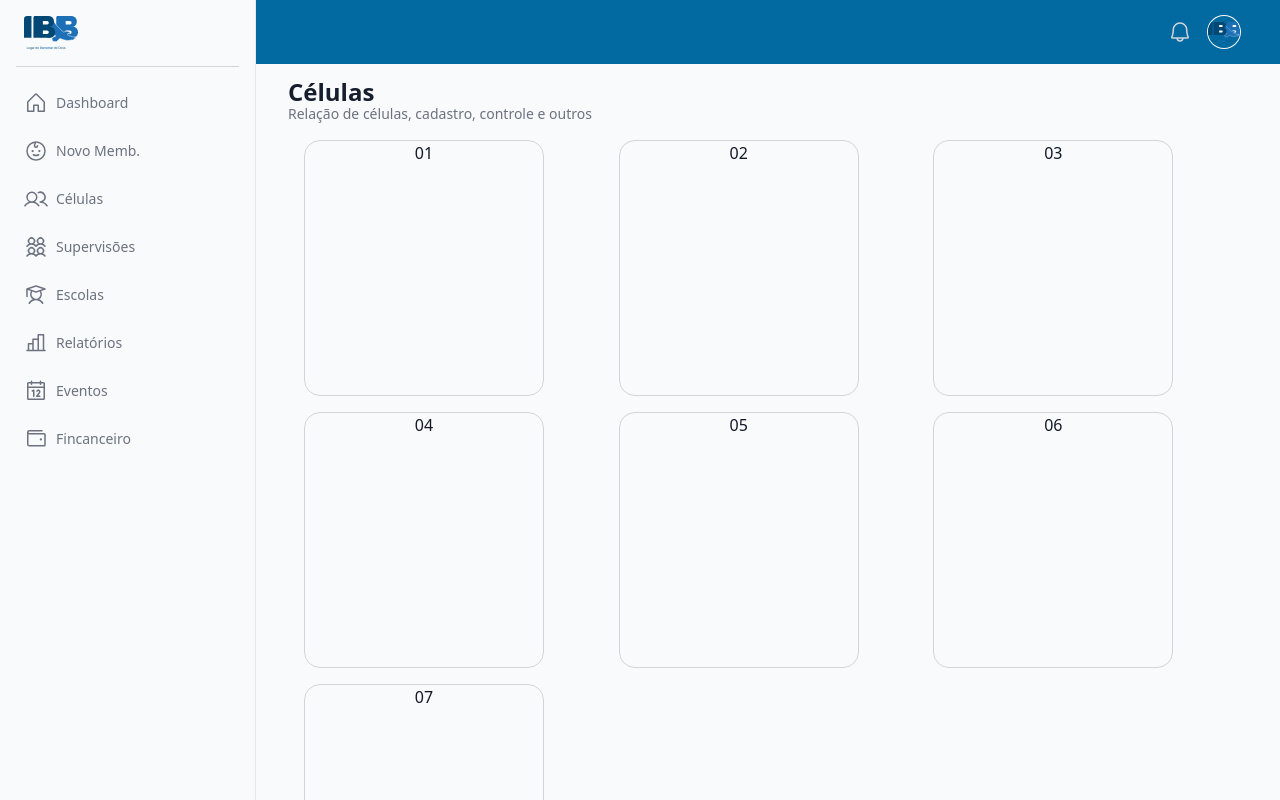
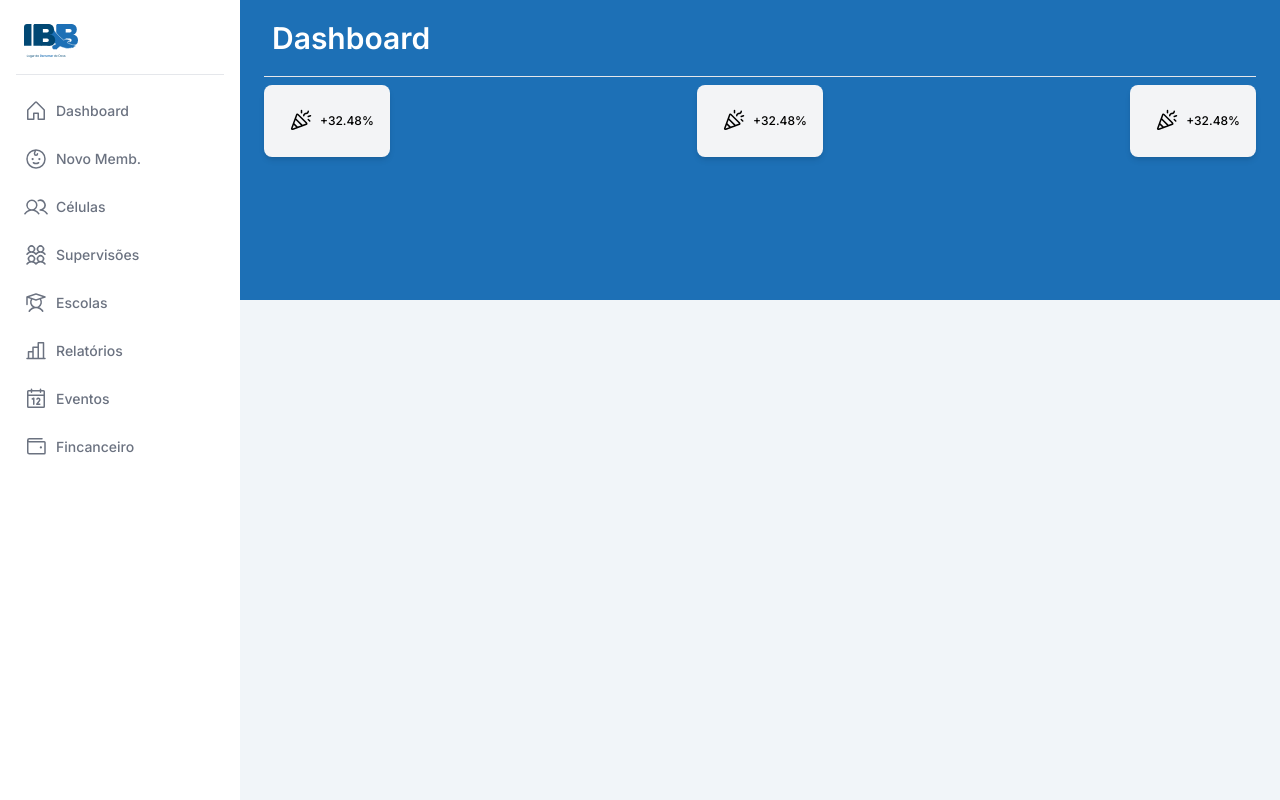
Before and after one commit to WellingtonNadson1/web, a Next.js app: page /dashboard in a window 1280 px wide. Shown: the top 800 px of the page. Built offline with nearby package versions, Linux system fonts and the light colour scheme.

Commit message:
modify layout dash

```diff
--- a/src/app/dashboard/page.tsx
+++ b/src/app/dashboard/page.tsx
@@ -4,9 +4,12 @@ import Sidebar from '../../components/Sidebar'
 
 export default function Dashboard() {
   return (
-    <div className="flex w-full flex-1 bg-gray-50 font-sans text-gray-900">
-      <Sidebar />
-      <MainSide />
+    <div>
+      <div className="absolute top-0 min-h-[18.75rem] w-screen bg-[#1D70B6]"></div>
+      <div className="flex h-screen bg-slate-100">
+        <Sidebar />
+        <MainSide />
+      </div>
     </div>
   )
 }
--- a/src/components/MainSide.jsx
+++ b/src/components/MainSide.jsx
@@ -1,94 +1,31 @@
-import { Menu, Transition } from '@headlessui/react'
-import { Bell } from '@phosphor-icons/react'
-import Image from 'next/image'
-import { Fragment } from 'react'
+import StatsCard from '../components/StatsCard'
 
-const userNavigation = [
-  { name: 'Meu Perfil', href: '#' },
-  { name: 'Configurações', href: '#' },
-  { name: 'Sair', href: '#' },
-]
+// const userNavigation = [
+//   { name: 'Meu Perfil', href: '#' },
+//   { name: 'Configurações', href: '#' },
+//   { name: 'Sair', href: '#' },
+// ]
 
-function classNames(...classes) {
-  return classes.filter(Boolean).join(' ')
-}
+// function classNames(...classes) {
+//   return classes.filter(Boolean).join(' ')
+// }
 
 export default function MainSide() {
   return (
-    <main className="focus:outiline-none relative z-0 flex-1">
-      <div className="flex h-16 flex-shrink-0 items-center justify-end bg-sky-700 px-10 py-7">
-        <div className="hidden md:block">
-          <div className="ml-4 flex items-center md:ml-6">
-            <button
-              type="button"
-              className="rounded-full bg-sky-700 p-1 text-gray-300 hover:text-white focus:outline-none focus:ring-2 focus:ring-white focus:ring-offset-2 focus:ring-offset-sky-700"
-            >
-              <span className="sr-only">View notifications</span>
-              <Bell size={24} aria-hidden="true" />
-            </button>
+    <main className="mx-autoh-full relative max-h-screen w-full px-6 py-2">
+      {/* Navbar */}
+      <nav className="duration-250 relative mx-2 flex flex-wrap items-center justify-between rounded-2xl px-0 shadow-none transition-all ease-in lg:flex-nowrap lg:justify-start">
+        <div className="flex-wrap-inherit mx-auto flex w-full items-center justify-between">
+          {/* Titile Page */}
+          <h1 className="text-3xl font-semibold leading-loose text-white">
+            Dashboard
+          </h1>
+        </div>
+      </nav>
 
-            {/* Profile dropdown */}
-            <Menu as="div" className="relative ml-3">
-              <div>
-                <Menu.Button className="flex max-w-xs items-center rounded-full bg-sky-700 text-sm ring-1 ring-gray-50 hover:ring-indigo-100 focus:outline-none focus:ring-2 focus:ring-white focus:ring-offset-2 focus:ring-offset-sky-700">
-                  <span className="sr-only">Open user menu</span>
-                  <Image
-                    className="h-8 w-8 rounded-full"
-                    width={8}
-                    height={8}
-                    src="/images/Logo-IBB-Name.svg"
-                    alt=""
-                  />
-                </Menu.Button>
-              </div>
-              <Transition
-                as={Fragment}
-                enter="transition ease-out duration-100"
-                enterFrom="transform opacity-0 scale-95"
-                enterTo="transform opacity-100 scale-100"
-                leave="transition ease-in duration-75"
-                leaveFrom="transform opacity-100 scale-100"
-                leaveTo="transform opacity-0 scale-95"
-              >
-                <Menu.Items className="absolute right-0 z-10 mt-2 w-48 origin-top-right rounded-md bg-white py-1 shadow-lg ring-1 ring-black ring-opacity-5 focus:outline-none">
-                  {userNavigation.map((item) => (
-                    <Menu.Item key={item.name}>
-                      {({ active }) => (
-                        <a
-                          href={item.href}
-                          className={classNames(
-                            active ? 'bg-gray-100' : '',
-                            'block px-4 py-2 text-sm text-gray-700',
-                          )}
-                        >
-                          {item.name}
-                        </a>
-                      )}
-                    </Menu.Item>
-                  ))}
-                </Menu.Items>
-              </Transition>
-            </Menu>
-          </div>
-        </div>
-      </div>
-      <div className="mt-4 px-8">
-        <h2 className="page-title">Células</h2>
-        <p className="text-sm font-medium text-gray-500">
-          Relação de células, cadastro, controle e outros
-        </p>
-      </div>
-      <div className="container relative mx-auto px-4 ">
-        <div className="grid gap-4 px-8 py-4 text-center sm:grid-cols-1 md:grid-cols-2 lg:grid-cols-3">
-          <div className="h-64 w-60 rounded-2xl border border-gray-300">01</div>
-          <div className="h-64 w-60 rounded-2xl border border-gray-300">02</div>
-          <div className="h-64 w-60 rounded-2xl border border-gray-300">03</div>
-          <div className="h-64 w-60 rounded-2xl border border-gray-300">04</div>
-          <div className="h-64 w-60 rounded-2xl border border-gray-300">05</div>
-          <div className="h-64 w-60 rounded-2xl border border-gray-300">06</div>
-          <div className="h-64 w-60 rounded-2xl border border-gray-300">07</div>
-        </div>
-      </div>
+      <hr className="mt-2 h-px bg-transparent bg-gradient-to-r from-transparent via-black/40 to-transparent dark:bg-gradient-to-r dark:from-transparent dark:via-white dark:to-transparent" />
+
+      <StatsCard />
     </main>
   )
 }
--- a/src/components/Sidebar.jsx
+++ b/src/components/Sidebar.jsx
@@ -23,7 +23,7 @@ const sidebar = [
 export default function Sidebar() {
   return (
     <div>
-      <aside className="h-screen w-64 border-r border-gray-200 px-4 py-4">
+      <aside className="relative h-full w-60 bg-white px-4 py-6">
         <Image
           src="/images/Logo-IBB-Name.svg"
           width={54}
@@ -31,9 +31,9 @@ export default function Sidebar() {
           alt="Picture of the author"
           className="mx-2"
         />
-        <div className="pt-4">
-          <hr className="border-gray-300" />
-        </div>
+
+        <hr className="mt-4 h-px bg-transparent bg-gradient-to-r from-transparent via-black/40 to-transparent dark:bg-gradient-to-r dark:from-transparent dark:via-white dark:to-transparent" />
+
         <ul className="flex flex-col gap-y-2 pt-4">
           {sidebar.map((item) => (
             <li key={item.name}>
--- /dev/null
+++ b/src/components/StatsCard.jsx
@@ -0,0 +1,44 @@
+import { Confetti } from '@phosphor-icons/react'
+
+export default function StatsCard() {
+  const statusIbb = [
+    {
+      title: 'Conversões/Mês',
+      porcentagem: '+32.48%',
+      total: '234',
+      status: 'up',
+      icon: Confetti,
+    },
+    {
+      title: 'Conversões/Mês',
+      porcentagem: '+32.48%',
+      total: '234',
+      status: 'up',
+      icon: Confetti,
+    },
+    {
+      title: 'Conversões/Mês',
+      porcentagem: '+32.48%',
+      total: '234',
+      status: 'up',
+      icon: Confetti,
+    },
+  ]
+
+  return (
+    <div className="mt-2 flex items-center  justify-between gap-4">
+      {statusIbb.map((stat) => (
+        <div key={stat.title} className="flex  gap-4">
+          <div className="flex rounded-lg bg-gray-100 p-4 shadow-md">
+            <div className="flex items-center">
+              <div className="rounded-lg p-2">
+                <stat.icon width={24} height={24} />
+              </div>
+              <span className="text-xs font-medium">{stat.porcentagem}</span>
+            </div>
+          </div>
+        </div>
+      ))}
+    </div>
+  )
+}
```
